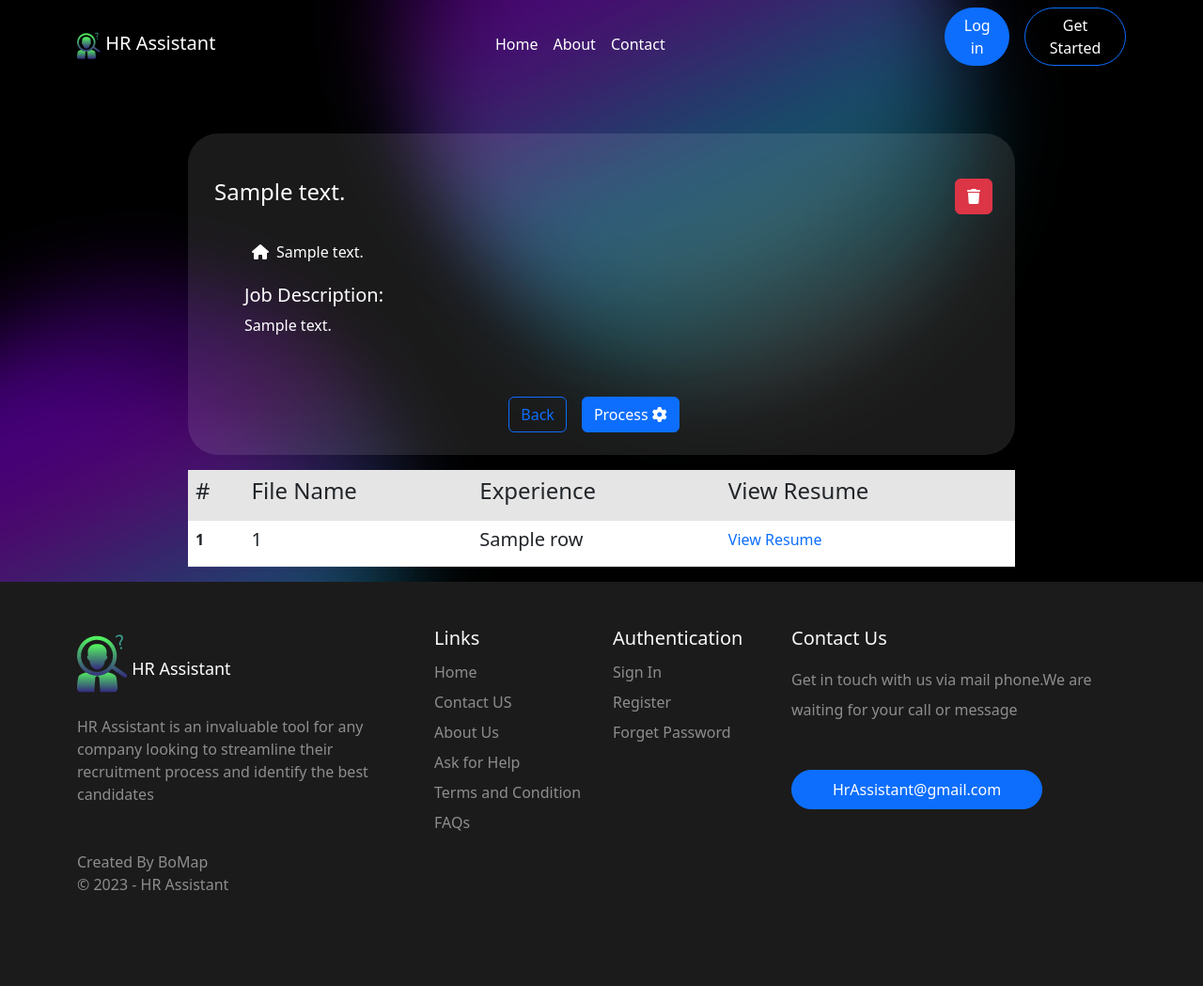
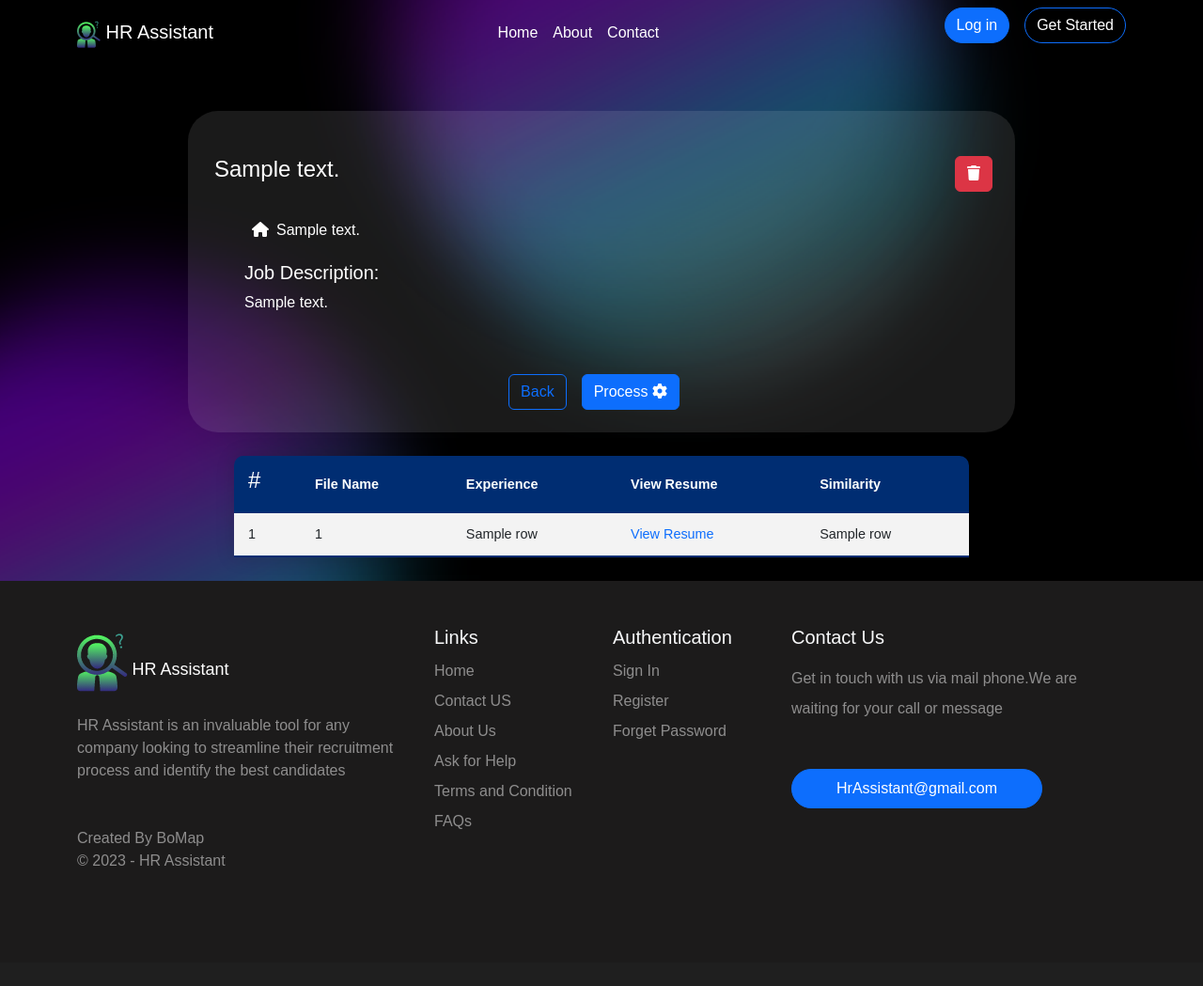
Before and after one commit to MaarkNassef/GraduationProject, a Flask app: template templates/jobDetails.html in a window 1280 px wide. Shown: the whole page at 94% size. After the commit the page ends 921 px from the top, so only its background shows below. Run offline with Flask 3, Linux system fonts and the light colour scheme; the template is opened without the code that fills it: most values are stand-ins (such as "Sample title", 1, 10 or a date in 2020); some libraries are stand-ins or nearby versions.

Commit message:
table updated jobdetailes page finished

```diff
--- /dev/null
+++ b/static/css/table.css
@@ -0,0 +1,41 @@
+* {
+    /* Change your font family */
+    font-family: sans-serif;
+}
+
+.content-table {
+    border-collapse: collapse;
+    margin: 25px 0;
+    font-size: 0.9em;
+    min-width: 400px;
+    border-radius: 10px 10px 0 0;
+    overflow: hidden;
+    box-shadow: 0 0 20px rgba(0, 0, 0, 0.15);
+}
+
+.content-table thead tr {
+    background-color: #002d72;
+    color: #ffffff;
+    text-align: left;
+    font-weight: bold;
+}
+
+.content-table th,
+.content-table td {
+    padding: 12px 15px;
+}
+
+.content-table tbody tr {
+    border-bottom: 5px solid #dddddd;
+
+}
+
+.content-table tbody tr {
+    background-color: #f3f3f3;
+
+}
+
+.content-table tbody tr:last-of-type {
+    border-bottom: 2px solid #002d72;
+
+}
--- a/templates/jobDetails.html
+++ b/templates/jobDetails.html
@@ -1,13 +1,15 @@
 {% extends 'base.html' %}
 {% block title %}Add Job Opportunity{% endblock %}
 {% block content %}
+<link rel="stylesheet" href="{{url_for('static', filename='css/table.css')}}">
 <br><br>
 
 <div class="container col-lg-9  bg-light bg-opacity-10 rounded-5 align-items-center  ">
 
     <br><br>
     <div class="container">
-      <a class="btn btn-danger float-end text-decoration-none" href="{{url_for('removeOppurtunity',ID=details[2])}}"><i class="fa-solid fa-trash"></i></a>
+        <a class="btn btn-danger float-end text-decoration-none"
+            href="{{url_for('removeOppurtunity',ID=details[2])}}"><i class="fa-solid fa-trash"></i></a>
     </div>
 
     <h4 class="mx-3 mb-3 text-white ">{{details[0]}}</h4>
@@ -27,46 +29,38 @@
 
     <div class="align-items-center d-flex justify-content-center">
         <a href="/" class="align-items-center btn btn-outline-primary">Back</a>
-        <a href="{{url_for('process',jobid=details[2])}}" class="mx-3 btn btn-primary">Process <i class="fa-solid fa-gear"></i></a>
+        <a href="{{url_for('process',jobid=details[2])}}" class="mx-3 btn btn-primary">Process <i
+                class="fa-solid fa-gear"></i></a>
     </div>
     <br>
 </div>
-<div class="col-9 mx-auto">
 {% if applicants|length > 0 %}
-<table class="table table-hover rounded-3 mt-3" style="border-radius: 10px; border-collapse: collapse;">
+<table class="mx-auto col-lg-8 col-md-6 col-sm-6 content-table table-striped">
     <thead>
         <tr>
             <th scope="col" class="table-active">
                 <h6 class="display-6 fs-4">#</h6>
             </th>
-            <th scope="col" class="table-active">
-                <h6 class="display-6 fs-4">File Name</h6>
-            </th>
-            <th scope="col" class="table-active">
-                <h6 class="display-6 fs-4">Experience</h6>
-            </th>
-            <th scope="col" class="table-active">
-                <h6 class="display-6 fs-4">View Resume</h6>
-            </th>
-            <!-- <th scope="col">
-                <h6 class="display-6 fs-4">Similarity</h6>
-            </th> -->
+            <th scope="col">File Name</th>
+            <th scope="col">Experience</th>
+            <th scope="col">View Resume</th>
+            <th scope="col">Similarity</th>
         </tr>
     </thead>
     <tbody>
         {% for row in applicants: %}
         <tr>
-            <th scope="row">{{loop.index}}</th>
-            <td><h6 class="display-6 fs-5">{{row[0]}}</h6></td>
-            <td><h6 class="display-6 fs-5">{{row[2]}}</h6></td>
+            <td>{{loop.index}}</td>
+            <td>{{row[0]}}</td>
+            <td>{{row[2]}}</td>
             <td><a href="#" class="text-decoration-none">View Resume</a></td>
+            <td>{{row[1]}}</td>
             <!-- <td>
-                <h6 class="display-6 fs-5">{{row[1]}}</h6>
-            </td> -->
+        <h6 class="display-6 fs-5">{{row[1]}}</h6>
+        </td> -->
         </tr>
         {% endfor %}
     </tbody>
 </table>
-{% endif %}
-</div>
+{%endif%}
 {% endblock %}
```
